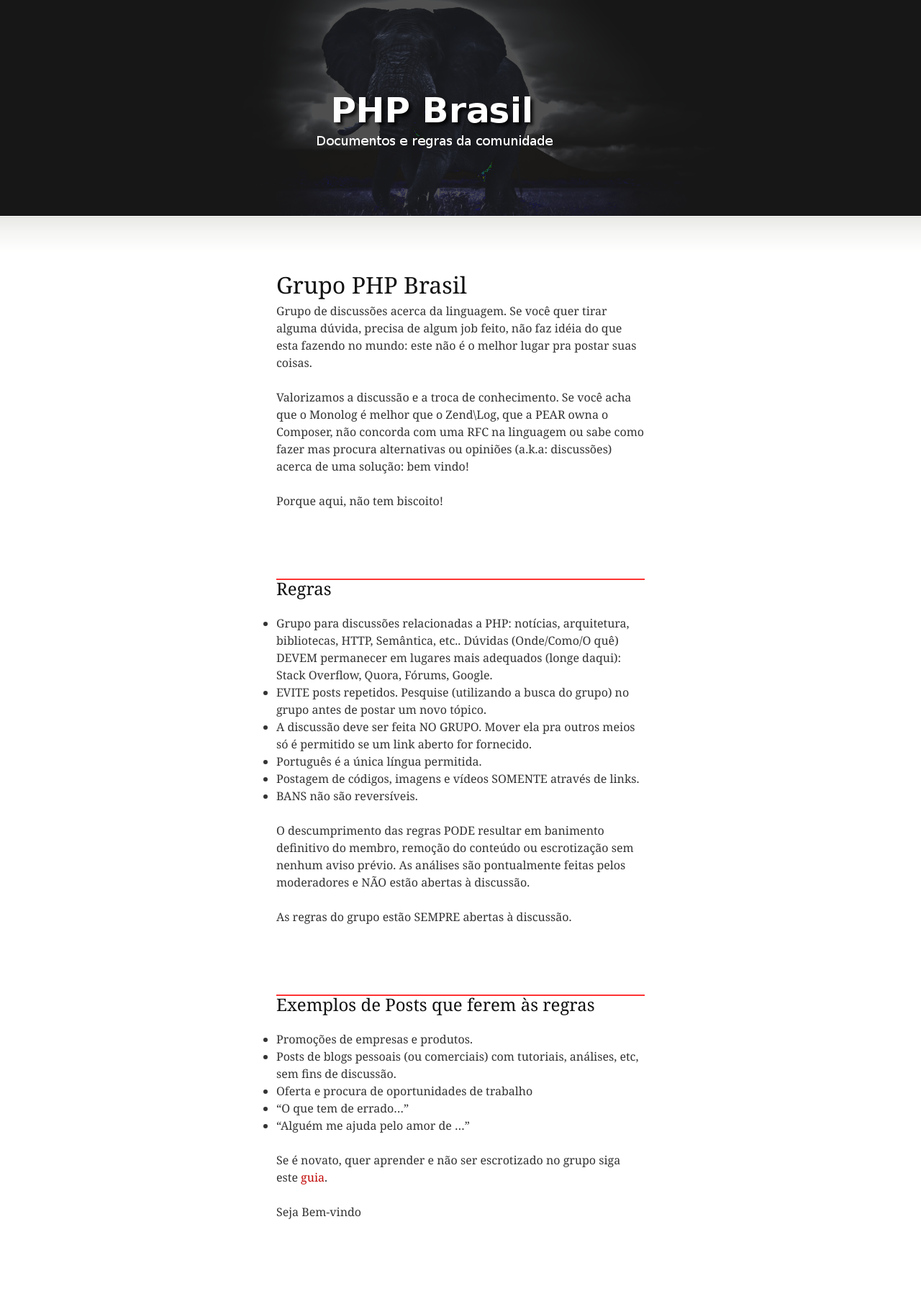
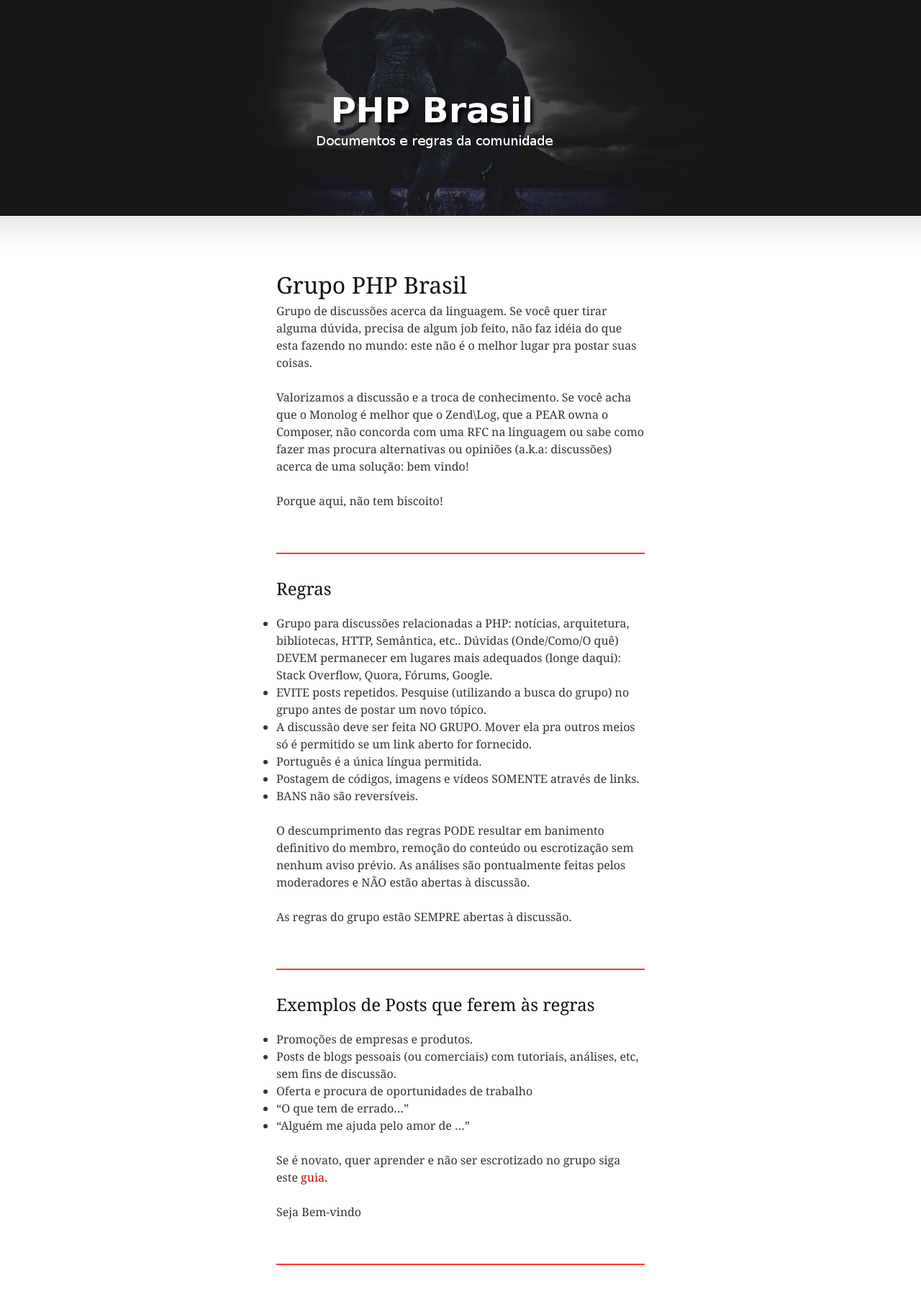
Before and after one commit to php-brasil/Documentos, a Jekyll site: the page built from index.html, in a window 1280 px wide. Shown: the whole page at 72% size. Built offline with Jekyll 4.4.1, drawn with Linux system fonts in a browser that asks for light colours; Markdown is read by kramdown in place of the engine named in the settings.

Commit message:
Adicionando borda nos posts

```diff
--- a/theme/styles/php-brasil.css
+++ b/theme/styles/php-brasil.css
@@ -27,8 +27,7 @@ blockquote ul, blockquote ol { margin-left: 2em; }
 
 /*--[ POSTS ]---------------------*/
 #posts { margin: 4.5em auto 0; width: 32em; }
-#posts .post { margin-bottom: 2.25em; padding-bottom: 2.25em; position: relative; }
-#posts .post:not(:first-child) {border-top: 2px solid #FF3333;}
+#posts .post { margin-bottom: 2.25em; padding-bottom: 2.25em; position: relative; border-bottom: 2px solid #FF3333; }
 
 /* COMMON POST STYLES */
 .post h2 { font-size: 1.5em; line-height: 1; margin-bottom: 1em; }
```
